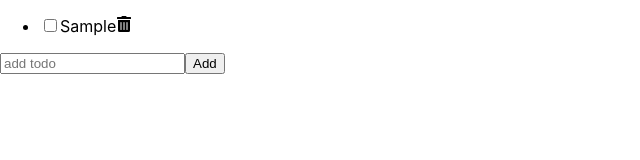
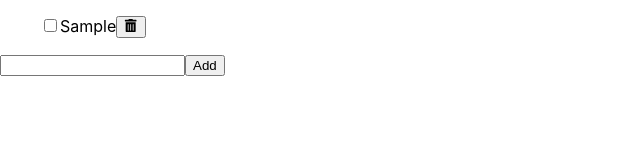
Before and after one commit to likejunil/todo, a React (Create React App) app: page / in a window 1280 px wide. Both pictures are taken after typing "Sample" into the empty fields and a click on the button "Add". Shown: the top 160 px of the page, without its empty margins (0-640 px from the left). Built offline with nearby package versions, Linux system fonts and the light colour scheme.

Commit message:
REFACTORING: 추가 및 삭제 기능을 리팩토링하라

```diff
--- a/src/components/AddTodo/AddTodo.jsx
+++ b/src/components/AddTodo/AddTodo.jsx
@@ -1,33 +1,30 @@
 import React, {useState} from 'react';
+import {v4 as uuidv4} from "uuid";
 
-const AddTodo = ({addTodo}) => {
-    const [todo, setTodo] = useState("");
+const AddTodo = ({handleAdd}) => {
+    const [value, setValue] = useState("");
 
-    const handleChange = (event) => {
-        setTodo(event.target.value);
+    const onInputChange = (e) => {
+        setValue(e.target.value);
     };
 
-    const handleAdd = (event) => {
-        event.preventDefault();
-        const target = todo.trim();
-        setTodo("");
-        if (!target) return;
-        addTodo(target);
-    };
+    const onAdd = (e) => {
+        e.preventDefault();
+        const title = value.trim();
+        setValue('');
+        if (title === '') return;
+        handleAdd({
+            id: uuidv4(),
+            title,
+            done: false,
+        });
+    }
 
     return (
-        <div>
-            <form onSubmit={handleAdd}>
-                <input
-                    id="input"
-                    type="text"
-                    onChange={handleChange}
-                    value={todo}
-                    placeholder="add todo"/>
-
-                <button>Add</button>
-            </form>
-        </div>
+        <form onSubmit={onAdd}>
+            <input type='text' value={value} onChange={onInputChange}/>
+            <button>Add</button>
+        </form>
     );
 };
 
--- /dev/null
+++ b/src/components/Todo/Todo.jsx
@@ -0,0 +1,23 @@
+import React from 'react';
+import {FaTrashAlt} from "react-icons/fa";
+
+const Todo = ({todo, handleUpdate, handleDelete}) => {
+    const onInputChange = (e) => {
+        const checked = e.target.checked;
+        handleUpdate({...todo, done: checked,});
+    };
+
+    const onButtonDelete = () => {
+        handleDelete(todo.id);
+    }
+
+    return (
+        <div>
+            <input type='checkbox' id={todo.id} onChange={onInputChange}/>
+            <label htmlFor={todo.id}>{todo.title}</label>
+            <button onClick={onButtonDelete}><FaTrashAlt/></button>
+        </div>
+    );
+};
+
+export default Todo;
--- a/src/components/TodoList/TodoList.jsx
+++ b/src/components/TodoList/TodoList.jsx
@@ -1,37 +1,36 @@
 import React, {useState} from 'react';
+import Todo from "../Todo/Todo";
 import AddTodo from "../AddTodo/AddTodo";
-import {v4 as uuidv4} from "uuid";
-import {FaTrashAlt} from 'react-icons/fa';
 
 const TodoList = () => {
     const [list, setList] = useState([
         // {id: 100, title: "인생의 진리를 깨닫기", done: false},
     ]);
 
-    const onAdd = (todo) => {
-        setList([...list, {
-            id: uuidv4(),
-            title: todo,
-            done: false,
-        }]);
+    const handleAdd = (todo) => {
+        setList([...list, todo]);
     };
 
-    const onDel = (event) => {
-        const id = event.currentTarget.parentNode.id;
+    const handleUpdate = (todo) => {
+        setList(list.map(m => m.id === todo.id ? todo : m));
+    }
+
+    const handleDelete = (id) => {
         setList(list.filter(m => m.id !== id));
-    };
+    }
 
     return (
         <div>
             <ul>
-                {list.map(m =>
-                    <li key={m.id} id={m.id}>
-                        <input type="checkbox"/>
-                        {m.title}
-                        <FaTrashAlt onClick={onDel}/>
-                    </li>)}
+                {
+                    list.map(m => <Todo
+                        key={m.id}
+                        todo={m}
+                        handleUpdate={handleUpdate}
+                        handleDelete={handleDelete}/>)
+                }
             </ul>
-            <AddTodo addTodo={onAdd}/>
+            <AddTodo handleAdd={handleAdd}/>
         </div>
     );
 };
```
